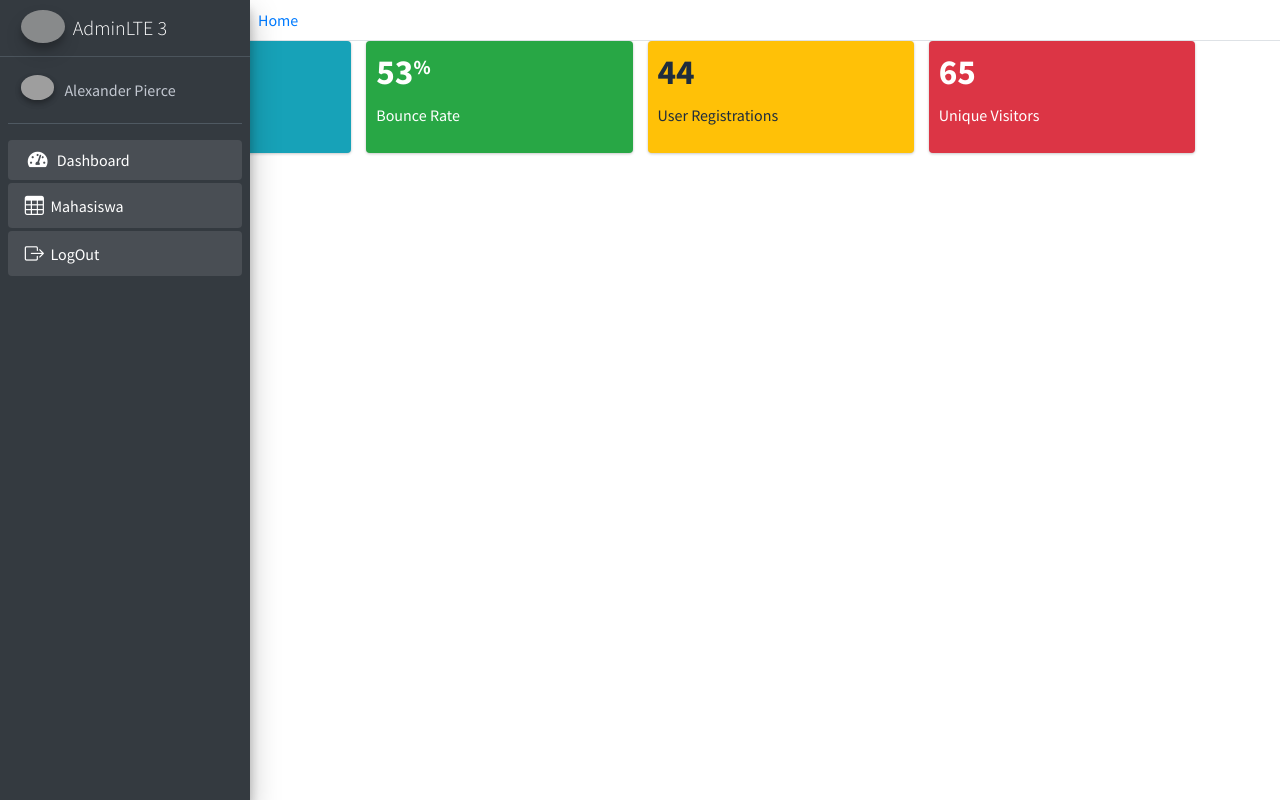
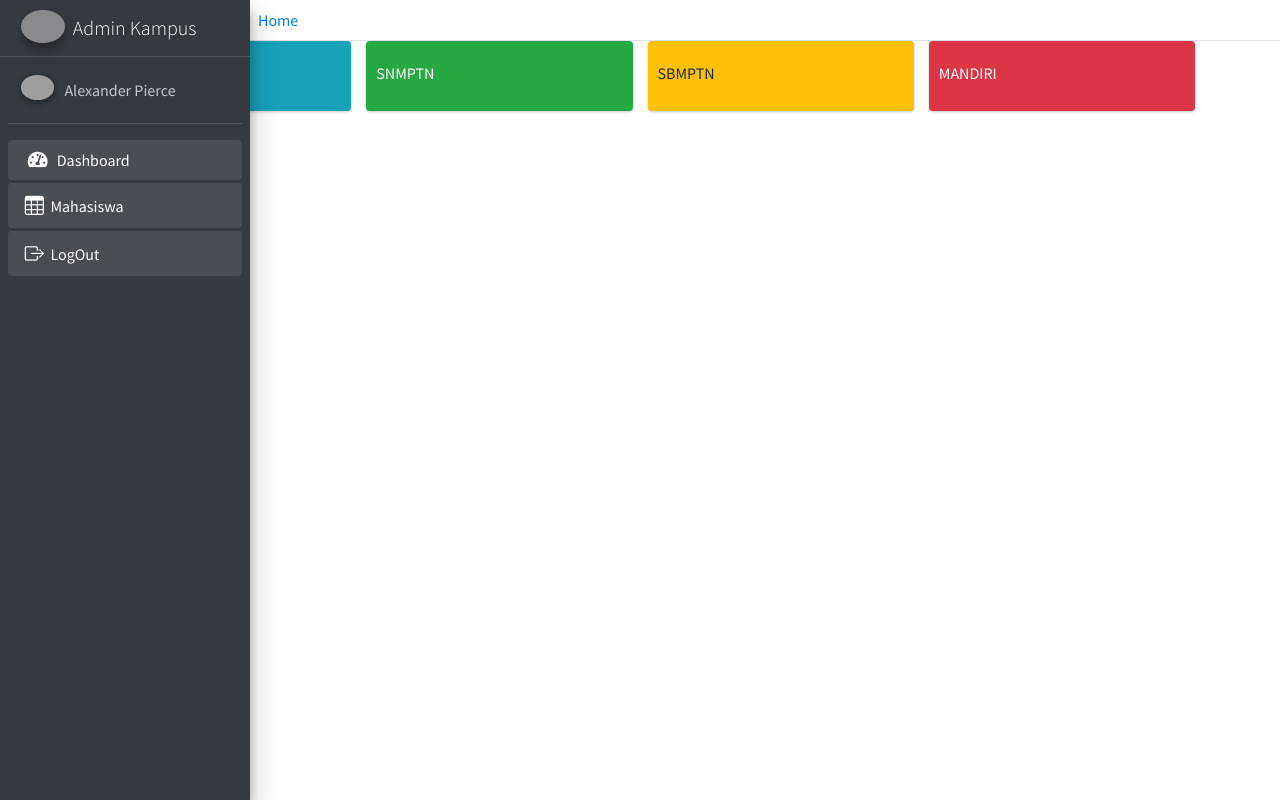
Before and after one commit to rian0502/universitas-mahasiswa, a CodeIgniter 4 app: template app/Views/onlyAdmin/index.php in a window 1280 px wide. Run offline with PHP 8.4 and a stand-in for CodeIgniter, Linux system fonts and the light colour scheme; the template is opened without the code that fills it, so the values that code supplies are empty; some libraries are stand-ins or nearby versions; grey boxes are pictures that could not be loaded.

Commit message:
membuat halaman tentang mahasiswa

```diff
--- a/app/Config/Routes.php
+++ b/app/Config/Routes.php
@@ -40,6 +40,9 @@ $routes->get('/about','Home::about');
 $routes->get('/admin','AdminController::index');
 $routes->get('/admin/mahasiswa','AdminController::students');
 $routes->post('/admin/mahasiswa/delete','AdminController::delete');
+$routes->post('/admin/mahasiswa/view','AdminController::view');
+
+
 /*
  * --------------------------------------------------------------------
  * Additional Routing
--- a/app/Views/onlyAdmin/index.php
+++ b/app/Views/onlyAdmin/index.php
@@ -9,9 +9,8 @@
                 <!-- small box -->
                 <div class="small-box bg-info">
                     <div class="inner">
-                        <h3>150</h3>
-
-                        <p>New Orders</p>
+                        <h3><?= $jumlah; ?></h3>
+                        <p>Jumlah Mahasiswa</p>
                     </div>
                 </div>
             </div>
@@ -20,9 +19,9 @@
                 <!-- small box -->
                 <div class="small-box bg-success">
                     <div class="inner">
-                        <h3>53<sup style="font-size: 20px">%</sup></h3>
+                        <h3><?= $snmptn ?></h3>
 
-                        <p>Bounce Rate</p>
+                        <p>SNMPTN</p>
                     </div>
 
                 </div>
@@ -32,9 +31,9 @@
                 <!-- small box -->
                 <div class="small-box bg-warning">
                     <div class="inner">
-                        <h3>44</h3>
+                        <h3><?= $sbmptn ?></h3>
 
-                        <p>User Registrations</p>
+                        <p>SBMPTN</p>
                     </div>
 
                 </div>
@@ -44,9 +43,9 @@
                 <!-- small box -->
                 <div class="small-box bg-danger">
                     <div class="inner">
-                        <h3>65</h3>
+                        <h3><?= $mandiri ?></h3>
 
-                        <p>Unique Visitors</p>
+                        <p>MANDIRI</p>
                     </div>
 
                 </div>
--- a/app/Views/templates/template.php
+++ b/app/Views/templates/template.php
@@ -4,7 +4,7 @@
 <head>
   <meta charset="utf-8">
   <meta name="viewport" content="width=device-width, initial-scale=1">
-  <title>Website</title>
+  <title><?= $title ?></title>
 
   <link rel="stylesheet" href="/adminLTE/plugins/summernote/summernote-bs4.min.css">
   <link rel="stylesheet" href="https://cdn.jsdelivr.net/npm/bootstrap-icons@1.3.0/font/bootstrap-icons.css">
--- a/app/Views/templates/templateAdmin.php
+++ b/app/Views/templates/templateAdmin.php
@@ -5,7 +5,7 @@
     <meta charset="utf-8">
     <meta name="viewport" content="width=device-width, initial-scale=1">
     <title>Dashboard</title>
-
+    <link href="https://cdn.jsdelivr.net/npm/bootstrap@5.2.2/dist/css/bootstrap.min.css" rel="stylesheet" integrity="sha384-Zenh87qX5JnK2Jl0vWa8Ck2rdkQ2Bzep5IDxbcnCeuOxjzrPF/et3URy9Bv1WTRi" crossorigin="anonymous">
     <!-- Google Font: Source Sans Pro -->
     <link rel="stylesheet" href="https://fonts.googleapis.com/css?family=Source+Sans+Pro:300,400,400i,700&display=fallback">
     <!-- Font Awesome -->
@@ -36,7 +36,7 @@
             <!-- Left navbar links -->
             <ul class="navbar-nav">
                 <li class="nav-item d-none d-sm-inline-block">
-                    <a href="">Home</a>
+                    <a href="<?= base_url(); ?>">Home</a>
                 </li>
             </ul>
         </nav>
@@ -45,7 +45,7 @@
             <!-- Brand Logo -->
             <a href="index3.html" class="brand-link">
                 <img src="/adminLTE/dist/img/AdminLTELogo.png" alt="AdminLTE Logo" class="brand-image img-circle elevation-3" style="opacity: .8">
-                <span class="brand-text font-weight-light">AdminLTE 3</span>
+                <span class="brand-text font-weight-light">Admin Kampus</span>
             </a>
 
             <!-- Sidebar -->
@@ -149,7 +149,7 @@
             e.preventDefault();
             Swal.fire({
                 title: 'Yakin menghapus data ?',
-                text:'Data yang di hapus tidak akan bisa di kembalikan !',
+                text: 'Data yang di hapus tidak akan bisa di kembalikan !',
                 confirmButtonText: 'Hapus',
                 icon: 'warning',
                 showCancelButton: true,
```
Also changed, not shown: app/Controllers/AdminController.php (+21 -1 lines), app/Views/onlyAdmin/student.php (added, +23 -0 lines), app/Views/onlyAdmin/students.php (+25 -3 lines).
